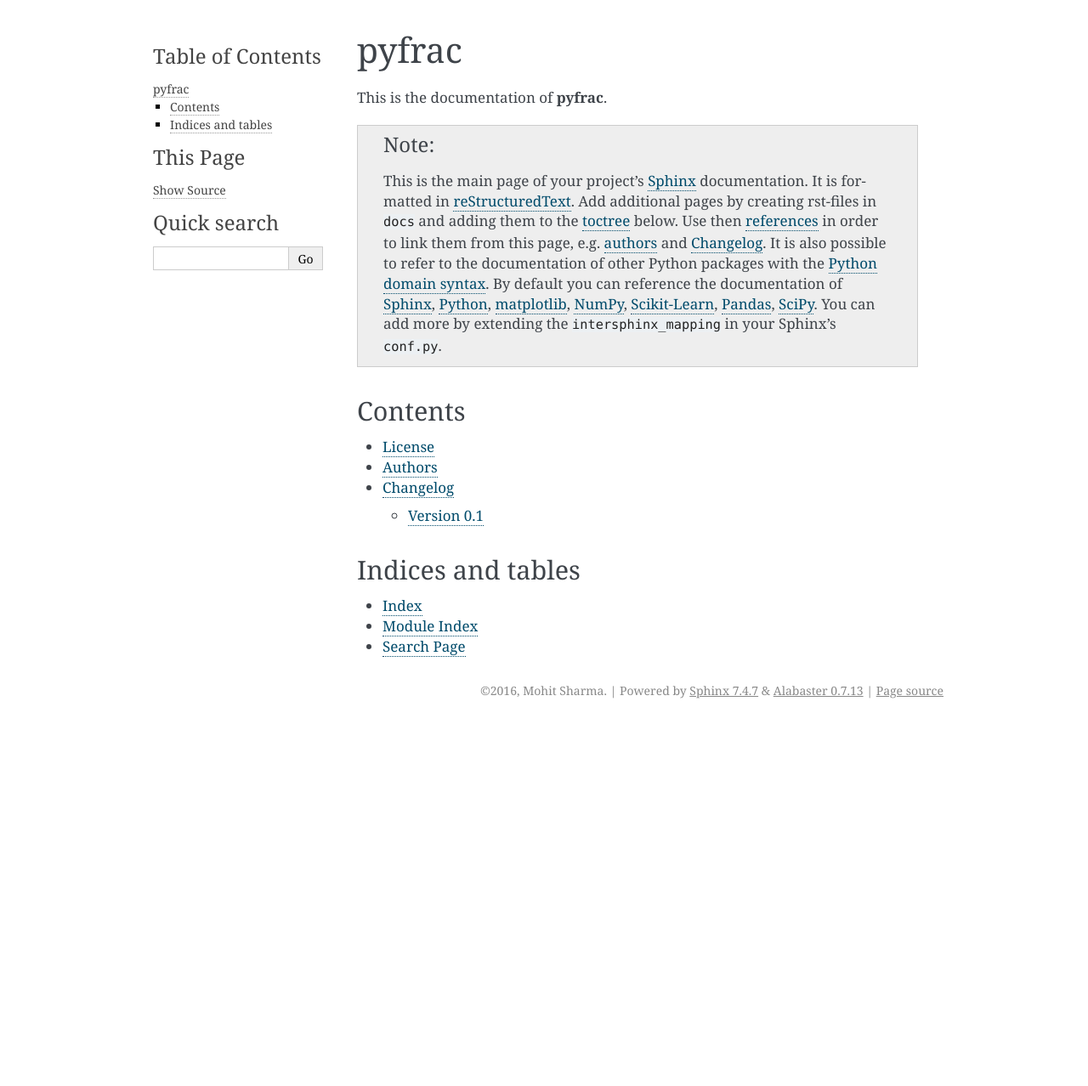
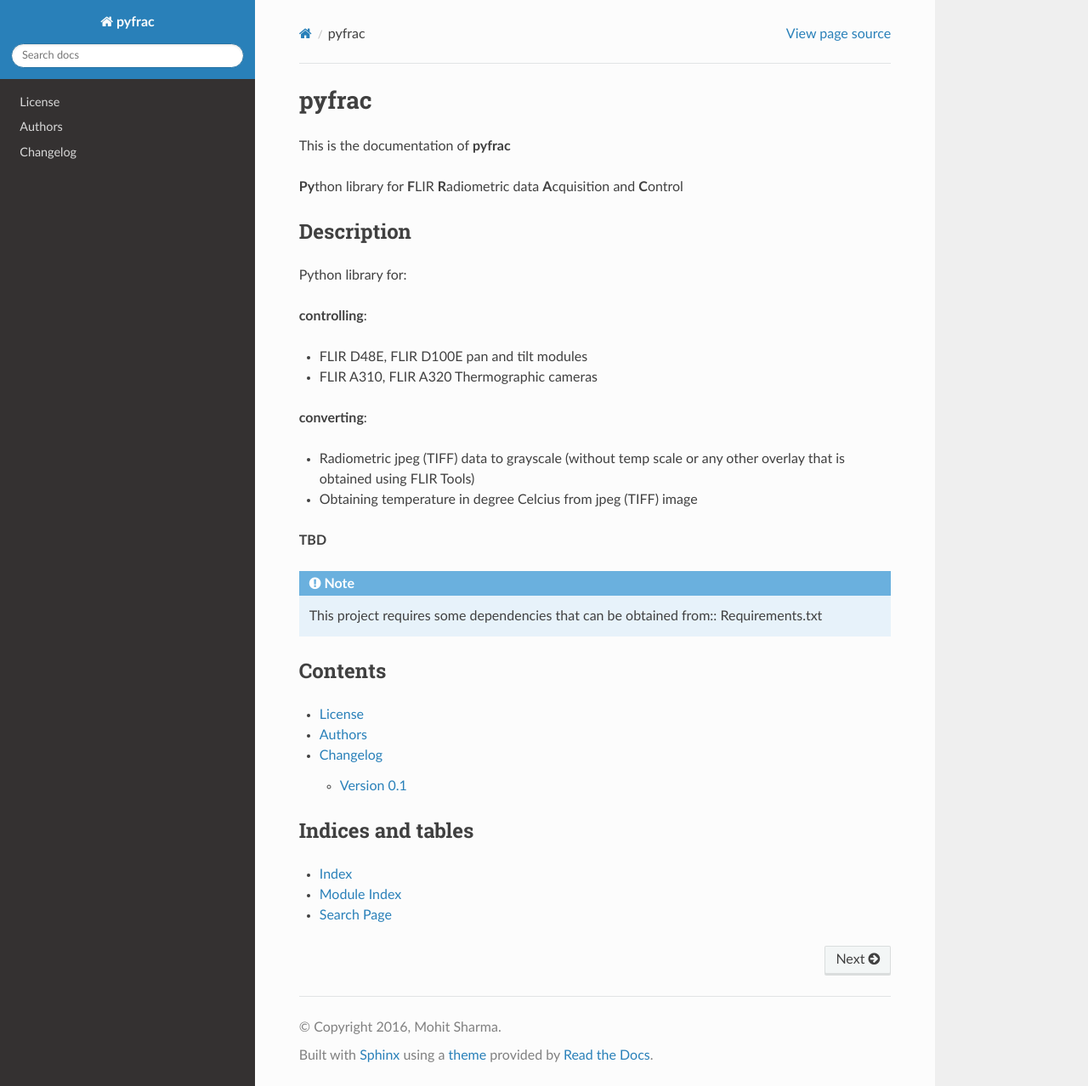
Before and after one commit to Mohitsharma44/pyfrac, a Sphinx documentation site: the page built from docs/index.rst, in a window 1280 px wide and 1278 px high. Shown: the whole window at 85% size. Built offline with Sphinx 7.4.7 and the Read the Docs theme 2.0.0, drawn with Linux system fonts in a browser that asks for light colours; formulas are drawn with MathJax 3; pages that are not in the unit, such as notebooks, are missing from menus.

```diff
--- a/CHANGES.rst
+++ b/CHANGES.rst
@@ -5,6 +5,6 @@ Changelog
 Version 0.1
 ===========
 
-- Feature A added
-- FIX: nasty bug #1729 fixed
-- add your changes here!
+- Initial Commit
+  - Added readme
+  - setup.py
--- a/docs/conf.py
+++ b/docs/conf.py
@@ -9,7 +9,7 @@
 # serve to show the default.
 
 import sys
-
+import sphinx_rtd_theme
 # If extensions (or modules to document with autodoc) are in another directory,
 # add these directories to sys.path here. If the directory is relative to the
 # documentation root, use os.path.abspath to make it absolute, like shown here.
@@ -115,7 +115,7 @@ pygments_style = 'sphinx'
 
 # The theme to use for HTML and HTML Help pages.  See the documentation for
 # a list of builtin themes.
-html_theme = 'alabaster'
+html_theme = 'sphinx_rtd_theme'
 
 # Theme options are theme-specific and customize the look and feel of a theme
 # further.  For a list of options available for each theme, see the
@@ -124,7 +124,7 @@ html_theme = 'alabaster'
 
 # Add any paths that contain custom themes here, relative to this directory.
 # html_theme_path = []
-
+html_theme_path = [sphinx_rtd_theme.get_html_theme_path()]
 # The name for this set of Sphinx documents.  If None, it defaults to
 # "<project> v<release> documentation".
 try:
@@ -199,21 +199,21 @@ htmlhelp_basename = 'pyfrac-doc'
 # -- Options for LaTeX output --------------------------------------------------
 
 latex_elements = {
-# The paper size ('letterpaper' or 'a4paper').
-# 'papersize': 'letterpaper',
+    # The paper size ('letterpaper' or 'a4paper').
+    # 'papersize': 'letterpaper',
 
-# The font size ('10pt', '11pt' or '12pt').
-# 'pointsize': '10pt',
+    # The font size ('10pt', '11pt' or '12pt').
+    # 'pointsize': '10pt',
 
-# Additional stuff for the LaTeX preamble.
-# 'preamble': '',
+    # Additional stuff for the LaTeX preamble.
+    # 'preamble': '',
 }
 
 # Grouping the document tree into LaTeX files. List of tuples
 # (source start file, target name, title, author, documentclass [howto/manual]).
 latex_documents = [
-  ('index', 'user_guide.tex', u'pyfrac Documentation',
-   u'Mohit Sharma', 'manual'),
+    ('index', 'user_guide.tex', u'pyfrac Documentation',
+     u'Mohit Sharma', 'manual'),
 ]
 
 # The name of an image file (relative to this directory) to place at the top of
@@ -243,7 +243,5 @@ intersphinx_mapping = {
     'python': ('http://docs.python.org/' + python_version, None),
     'matplotlib': ('http://matplotlib.sourceforge.net', None),
     'numpy': ('http://docs.scipy.org/doc/numpy', None),
-    'sklearn': ('http://scikit-learn.org/stable', None),
-    'pandas': ('http://pandas.pydata.org/pandas-docs/stable', None),
     'scipy': ('http://docs.scipy.org/doc/scipy/reference/', None),
 }
--- a/docs/index.rst
+++ b/docs/index.rst
@@ -2,28 +2,35 @@
 pyfrac
 ======
 
-This is the documentation of **pyfrac**.
+This is the documentation of **pyfrac**
+
+**Py**\ thon library for **F**\ LIR **R**\ adiometric data **A**\ cquisition and **C**\ ontrol
+
+
+Description
+===========
+
+Python library for:
+
+**controlling**:
+
+- FLIR D48E, FLIR D100E pan and tilt modules
+
+- FLIR A310, FLIR A320 Thermographic cameras
+
+**converting**:
+
+- Radiometric jpeg (TIFF) data to grayscale (without temp scale
+  or any other overlay that is obtained using FLIR Tools)
+
+- Obtaining temperature in degree Celcius from jpeg (TIFF) image
+
+**TBD**
+
 
 .. note::
-
-    This is the main page of your project's `Sphinx <http://sphinx-doc.org/>`_
-    documentation. It is formatted in `reStructuredText
-    <http://sphinx-doc.org/rest.html>`__. Add additional pages by creating
-    rst-files in ``docs`` and adding them to the `toctree
-    <http://sphinx-doc.org/markup/toctree.html>`_ below. Use then
-    `references <http://sphinx-doc.org/markup/inline.html>`__ in order to link
-    them from this page, e.g. :ref:`authors <authors>` and :ref:`changes`.
-    It is also possible to refer to the documentation of other Python packages
-    with the `Python domain syntax
-    <http://sphinx-doc.org/domains.html#the-python-domain>`__. By default you
-    can reference the documentation of `Sphinx <http://sphinx.pocoo.org>`__,
-    `Python <http://docs.python.org/>`__, `matplotlib
-    <http://matplotlib.sourceforge.net>`__, `NumPy
-    <http://docs.scipy.org/doc/numpy>`__, `Scikit-Learn
-    <http://scikit-learn.org/stable>`__, `Pandas
-    <http://pandas.pydata.org/pandas-docs/stable>`__, `SciPy
-    <http://docs.scipy.org/doc/scipy/reference/>`__. You can add more by
-    extending the ``intersphinx_mapping`` in your Sphinx's ``conf.py``.
+   This project requires some dependencies that can be obtained from::
+   Requirements.txt
 
 Contents
 ========
--- a/setup.py
+++ b/setup.py
@@ -3,9 +3,6 @@
 """
     Setup file for pyfrac.
 
-    This file was generated with PyScaffold 2.5.4, a tool that easily
-    puts up a scaffold for your new Python project. Learn more under:
-    http://pyscaffold.readthedocs.org/
 """
 
 import sys
```
Also changed, not shown: README.rst (+23 -7 lines), requirements.txt (+8 -3 lines), setup.cfg (+7 -4 lines), LICENSE.txt, 2 other files.
